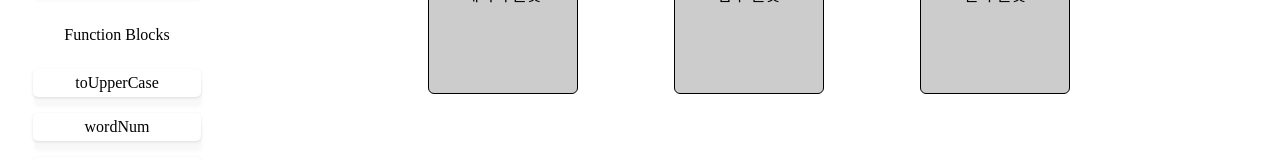
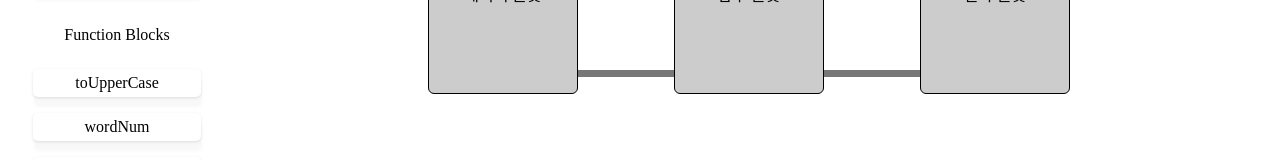
Before and after one commit to OseungKwon/algorima-test, a React app: page / in a window 1280 px wide. Shown: the part 384-544 px from the top of the page. Built offline with nearby package versions, Linux system fonts and the light colour scheme.

Commit message:
FEAT : 슬롯 사이에 있는 line 추가

```diff
--- a/src/components/content/index.js
+++ b/src/components/content/index.js
@@ -1,6 +1,6 @@
 import React from "react";
 import DataBlock from "../dataBlock";
-import { Container, Box } from "./style";
+import { Container, Box, Line } from "./style";
 
 const boxType = {
   dataBox: "데이터 슬롯",
@@ -26,6 +26,7 @@ const Content = ({ result, setResult, handleElement }) => {
       <Box data={result}>
         <div>{result !== "" ? result : boxType.resultBox}</div>
       </Box>
+      <Line></Line>
     </Container>
   );
 };
--- a/src/components/content/style.js
+++ b/src/components/content/style.js
@@ -22,3 +22,12 @@ export const Box = styled.div`
   height: 200;
   background: ${(props) => (props.data.length ? "#fff" : "#ccc")};
 `;
+
+export const Line = styled.div`
+  position: absolute;
+  z-index: -1;
+  width: 30rem;
+  height: 0.4rem;
+  background: #777;
+  transform: translateY(5rem);
+`;
```
